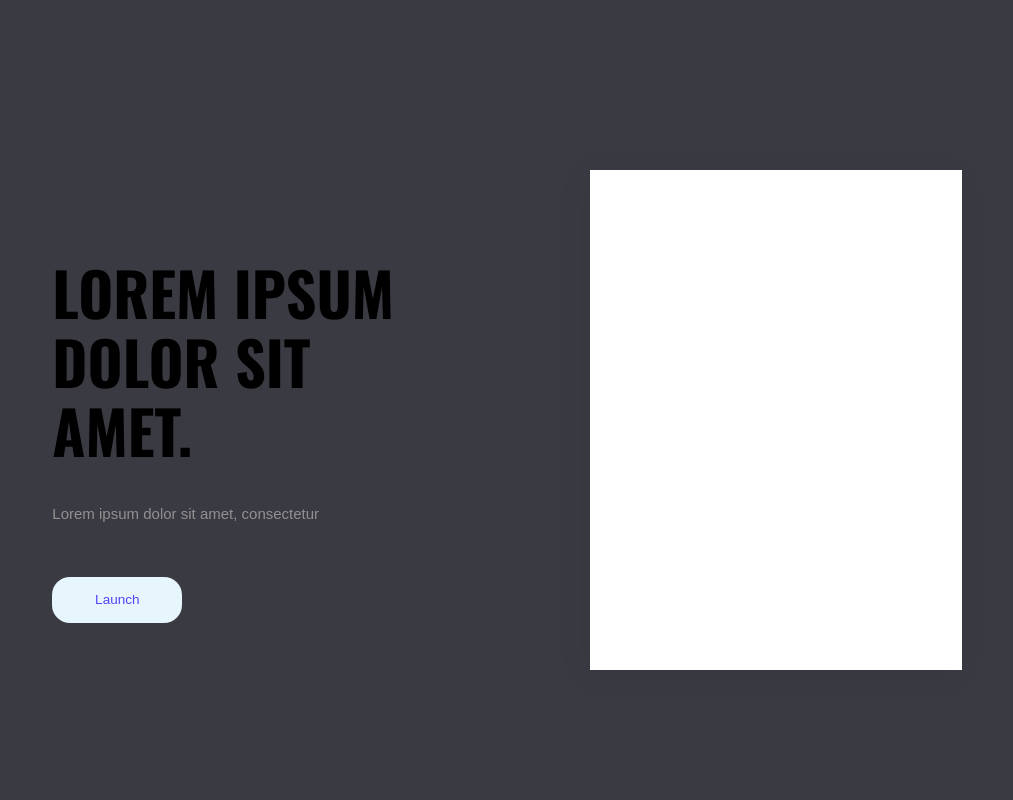
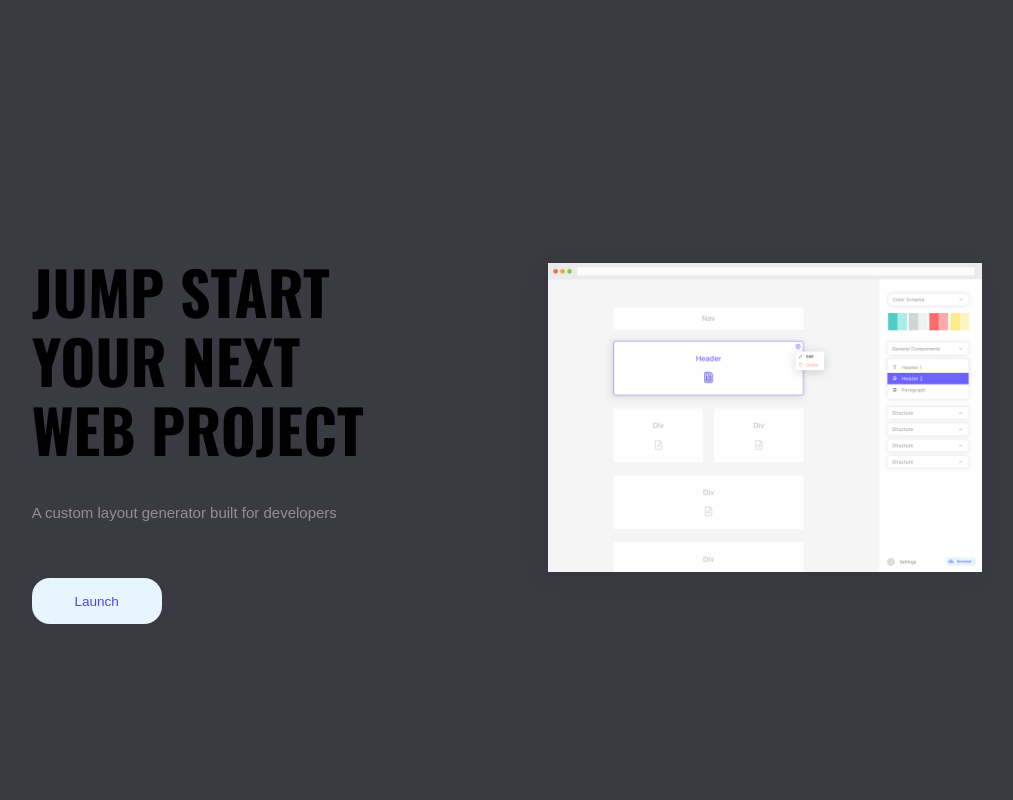
Before and after one commit to juliacodes/Decore, a React (Create React App) app: page / in a window 1280 px wide. Shown: the top 800 px of the page, without its empty margins (133-1146 px from the left). Built offline with nearby package versions, Linux system fonts and the light colour scheme; a web font is replaced by a local one.

Commit message:
Added proper imagery to landing page

```diff
--- a/src/App.js
+++ b/src/App.js
@@ -2,10 +2,10 @@ import React from 'react';
 import { Link } from 'react-router-dom';
 import { Heading, SubHeading, Paragraph, Button } from './Styling';
 import { LayoutInner, Layout, Container } from './Components/Layout';
-import { FlexLeft, FlexRight, ImageDiv } from './Components/FlexSplit';
+import { FlexLeft, FlexRight, Image } from './Components/FlexSplit';
 import FeatureCards from './Components/FeatureCards';
 import DevRow from './Components/DevRow';
-
+import landingBuilder from './images/landing-builder.jpg';
 import Navbar from './Components/Navbar';
 import Shapes from './Components/BackgroundShapes';
 import RightBar from './Components/RightBar';
@@ -19,16 +19,18 @@ const App = () => (
             <Shapes />
             <Container>
                 <FlexLeft>
-                    <Heading>Lorem ipsum dolor sit amet. </Heading>
+                    <Heading style={{ maxWidth: '400px' }}>
+                        jump start your next web project{' '}
+                    </Heading>
                     <Paragraph>
-                        Lorem ipsum dolor sit amet, consectetur{' '}
+                        A custom layout generator built for developers
                     </Paragraph>
                     <Link to="/theme">
                         <Button>Launch</Button>
                     </Link>
                 </FlexLeft>
                 <FlexRight>
-                    <ImageDiv />
+                    <Image src={landingBuilder} alt="landing builder" />
                 </FlexRight>
             </Container>
             <RightBar />
@@ -38,8 +40,9 @@ const App = () => (
                 <FlexLeft />
                 <FlexRight>
                     <SubHeading>Don&apos;t Start From Scratch</SubHeading>
-                    <Paragraph>
-                        Lorem ipsum dolor sit amet, consectetur{' '}
+                    <Paragraph style={{ maxWidth: '400px' }}>
+                        Begin coding your website without having to set up
+                        layouts, fonts, colors, or even meta tags
                     </Paragraph>
                 </FlexRight>
             </Container>
--- a/src/Components/FlexSplit/FlexSplit.js
+++ b/src/Components/FlexSplit/FlexSplit.js
@@ -2,13 +2,16 @@ import styled from 'styled-components';
 import { QUERIES } from '../../Styling';
 
 export const ImageDiv = styled.div`
-    width: 100%;
-    height: 500px;
     margin: 0 auto;
-    background-color: white;
+    height: 400px;
     box-shadow: -5px 5px 30px rgba(0, 0, 0, 0.05);
 `;
 
+export const Image = styled.img`
+    width: 100%;
+    margin: 0 auto;
+    box-shadow: -5px 5px 30px rgba(0, 0, 0, 0.05);
+`;
 export const FlexLeft = styled.div`
     width: 100%;
 
@@ -21,12 +24,12 @@ export const FlexRight = styled.div`
     width: 100%;
 
     @media (${QUERIES.medium}) {
-        width: 30%;
+        width: 35%;
     }
 
     div {
         width: 100%;
-        height: 500px;
+        height: 440px;
         margin: 0 auto;
         background-color: white;
         box-shadow: -5px 5px 30px rgba(0, 0, 0, 0.05);
--- a/src/Components/FlexSplit/index.js
+++ b/src/Components/FlexSplit/index.js
@@ -1 +1 @@
-export { FlexLeft, FlexRight, FlexCenter, ImageDiv } from './FlexSplit';
+export { FlexLeft, FlexRight, FlexCenter, ImageDiv, Image } from './FlexSplit';
--- a/src/Styling/Styling.js
+++ b/src/Styling/Styling.js
@@ -63,6 +63,7 @@ export const HeadingLight = styled.h3`
 export const Paragraph = styled.p`
     color: #929090;
     font-size: 15px;
+    line-height: 20px;
 `;
 
 export const Button = styled.button`
```
Also changed, not shown: src/images/landing-builder.jpg (added), src/images/landing-builder.png (added).
